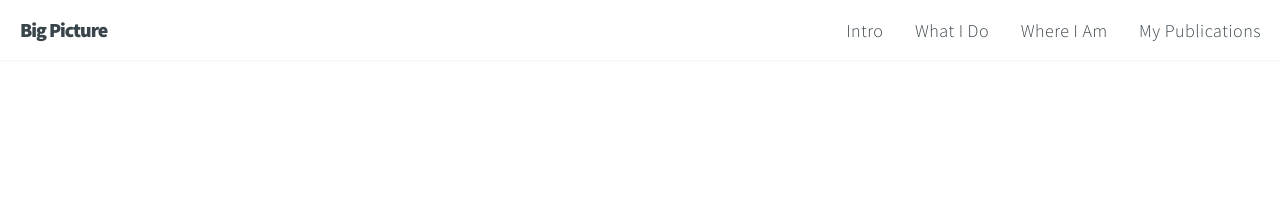
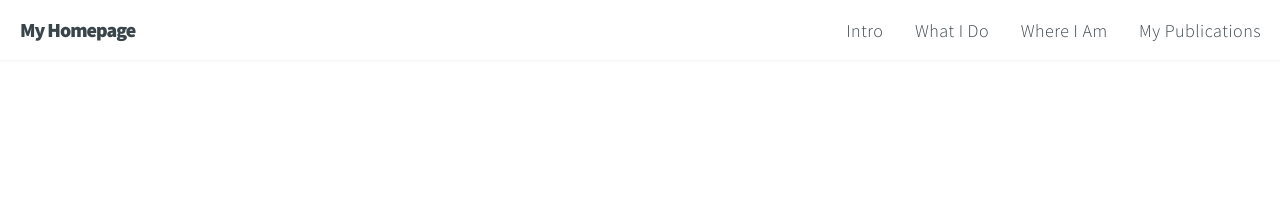
Before and after one commit to wardil/wardil.github.io, a Jekyll site: the page built from index.html, in a window 1280 px wide. Shown: the top 212 px of the page. Built offline with Jekyll 4.4.1, drawn with Linux system fonts in a browser that asks for light colours.

Commit message:
Update body.html

```diff
--- a/_includes/body.html
+++ b/_includes/body.html
@@ -2,7 +2,7 @@
 			<header id="header">
 
 				<!-- Logo -->
-					<h1 id="logo">Big Picture</h1>
+					<h1 id="logo">My Homepage</h1>
 
 				<!-- Nav -->
 					<nav id="nav">
```
